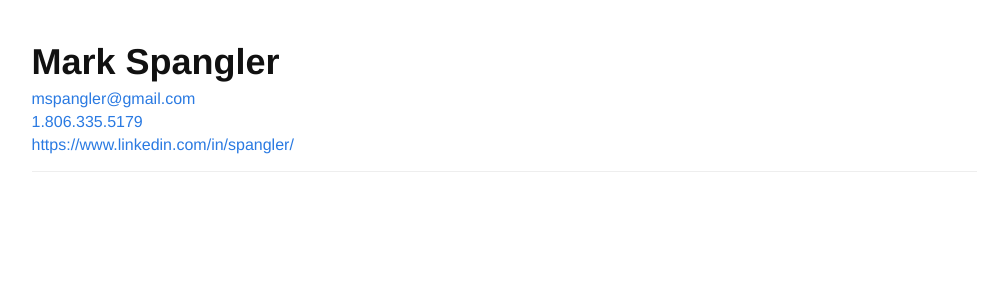
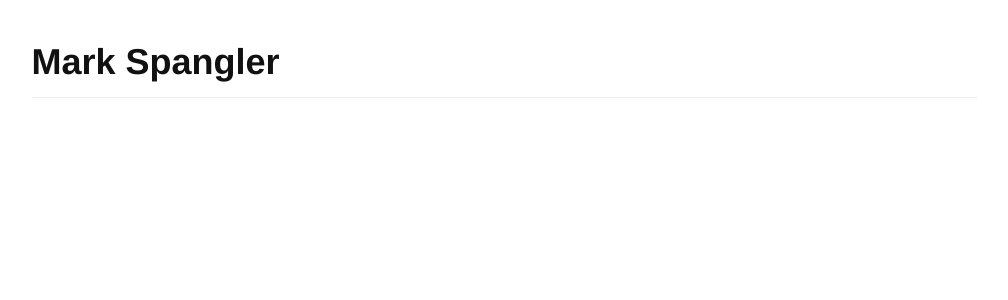
Before and after one commit to mspangler/mspangler.github.io, a Jekyll site: the page built from index.html, in a window 1280 px wide. Shown: the top 300 px of the page, without its empty margins (136-1144 px from the left). Built offline with Jekyll 4.4.1, drawn with Linux system fonts in a browser that asks for light colours; nearby versions of some CDN libraries.

Commit message:
Update default.html

```diff
--- a/_layouts/default.html
+++ b/_layouts/default.html
@@ -7,11 +7,7 @@
         <div class="col-xs-10 col-xs-offset-1">
           <header class="page-header">
             <h2>{{ page.title }}</h2>
-            <address class="contact-info">
-              <a href="mailto:mspangler@gmail.com">mspangler@gmail.com</a><br />
-              <a href="tel:18063355179">1.806.335.5179</a><br />
-              <a href={{ site.linkedin_url }} target="_blank">{{ site.linkedin_url }}</i></a>
-            </address>
+
           </header>
           <article class="post-content">
             {{ content }}
```
